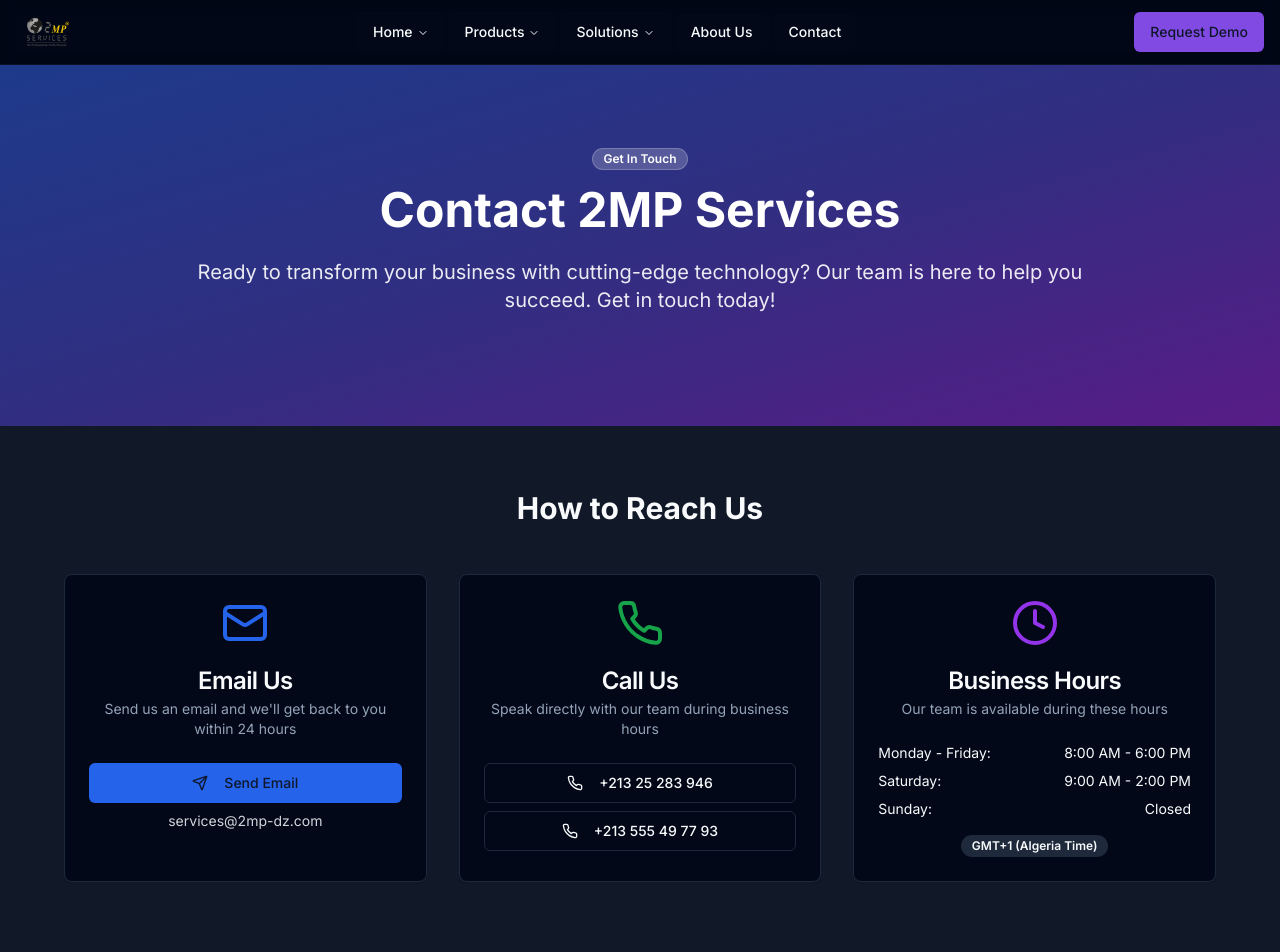
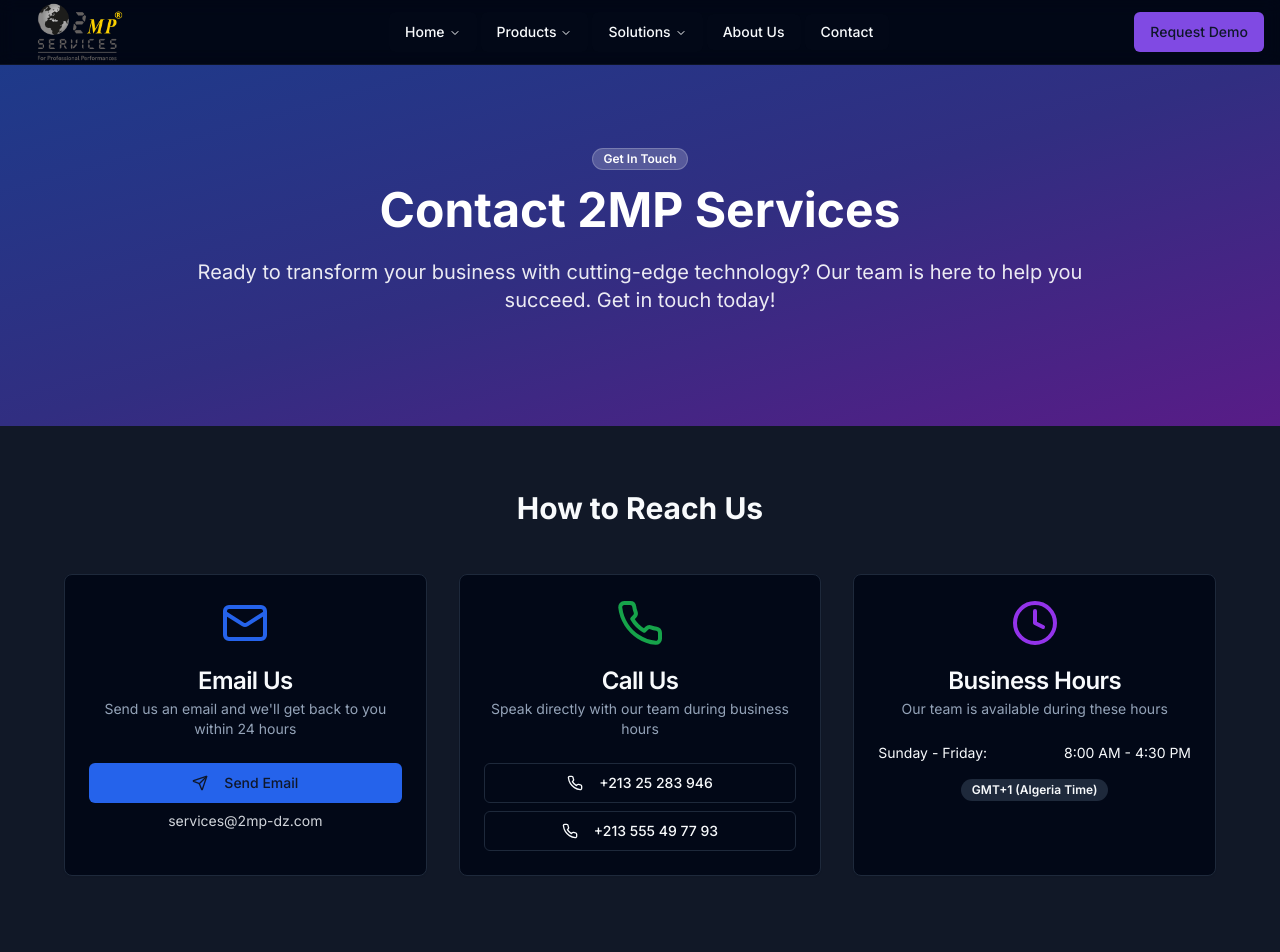
Before and after one commit to 360gunner/tetra-code-nexus-web, a React (Vite) app: page /contact in a window 1280 px wide. Shown: the top 952 px of the page. Built offline with nearby package versions, Linux system fonts and the light colour scheme.

Commit message:
Updated logo in header + working hours

```diff
--- a/src/components/Header.tsx
+++ b/src/components/Header.tsx
@@ -34,7 +34,7 @@ const Header = () => {
             <img
               src="/lovable-uploads/7436b0e1-9ebc-417d-841e-5a9ee17103a4.png"
               alt="2MP Services Logo"
-              className="h-10 w-auto"
+              className="h-20 w-auto"
             />
           </Link>
 
--- a/src/pages/contact/Contact.tsx
+++ b/src/pages/contact/Contact.tsx
@@ -107,16 +107,8 @@ const Contact = () => {
                 <CardContent>
                   <div className="space-y-2 text-sm">
                     <div className="flex justify-between">
-                      <span>Monday - Friday:</span>
-                      <span>8:00 AM - 6:00 PM</span>
-                    </div>
-                    <div className="flex justify-between">
-                      <span>Saturday:</span>
-                      <span>9:00 AM - 2:00 PM</span>
-                    </div>
-                    <div className="flex justify-between">
-                      <span>Sunday:</span>
-                      <span>Closed</span>
+                      <span>Sunday - Friday:</span>
+                      <span>8:00 AM - 4:30 PM</span>
                     </div>
                   </div>
                   <Badge className="mt-4" variant="secondary">GMT+1 (Algeria Time)</Badge>
```
